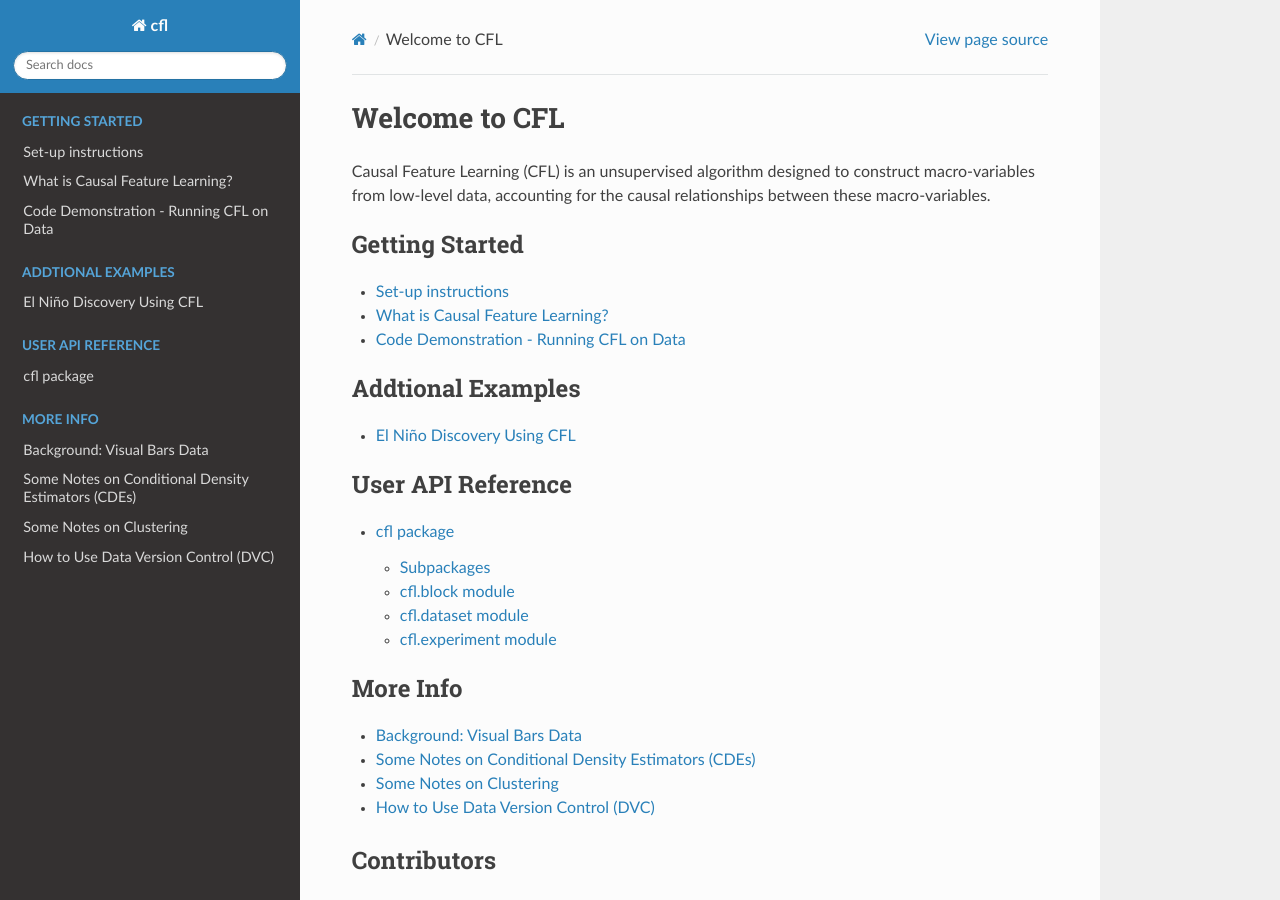
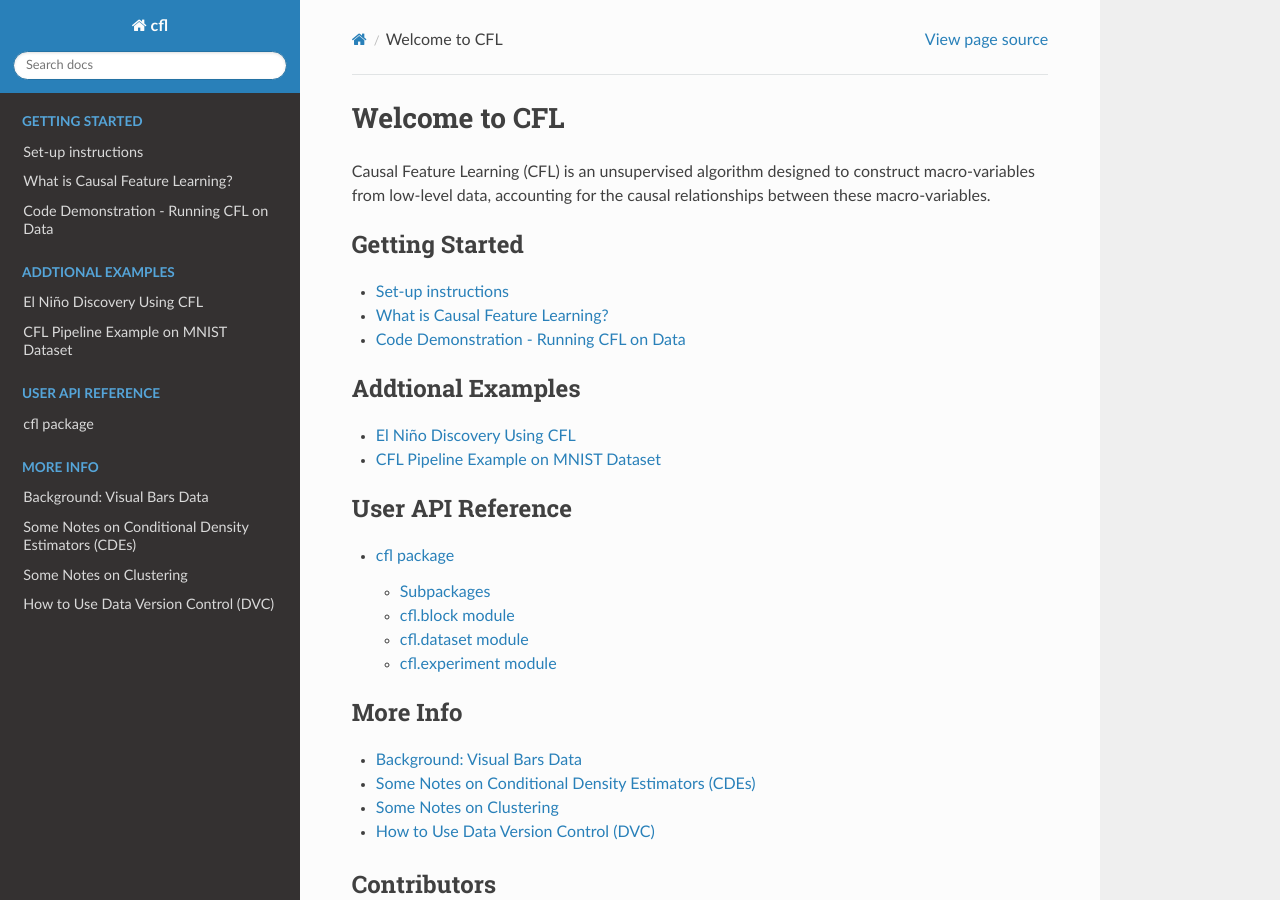
Before and after one commit to eberharf/cfl, a Sphinx documentation site: the page built from docs/source/index.rst, in a window 1280 px wide and 900 px high. Built offline with Sphinx 7.4.7 and the Read the Docs theme 2.0.0, drawn with Linux system fonts in a browser that asks for light colours; pages that are not in the unit, such as notebooks, are missing from menus.

Commit message:
add mnist to TOC

```diff
--- a/docs/source/index.rst
+++ b/docs/source/index.rst
@@ -24,6 +24,7 @@ Causal Feature Learning (CFL) is an unsupervised algorithm designed to construct
    :caption: Addtional Examples
 
    examples/el_nino_example.ipynb
+   examples/mnist.ipynb
 
 .. toctree::
    :maxdepth: 2
```
